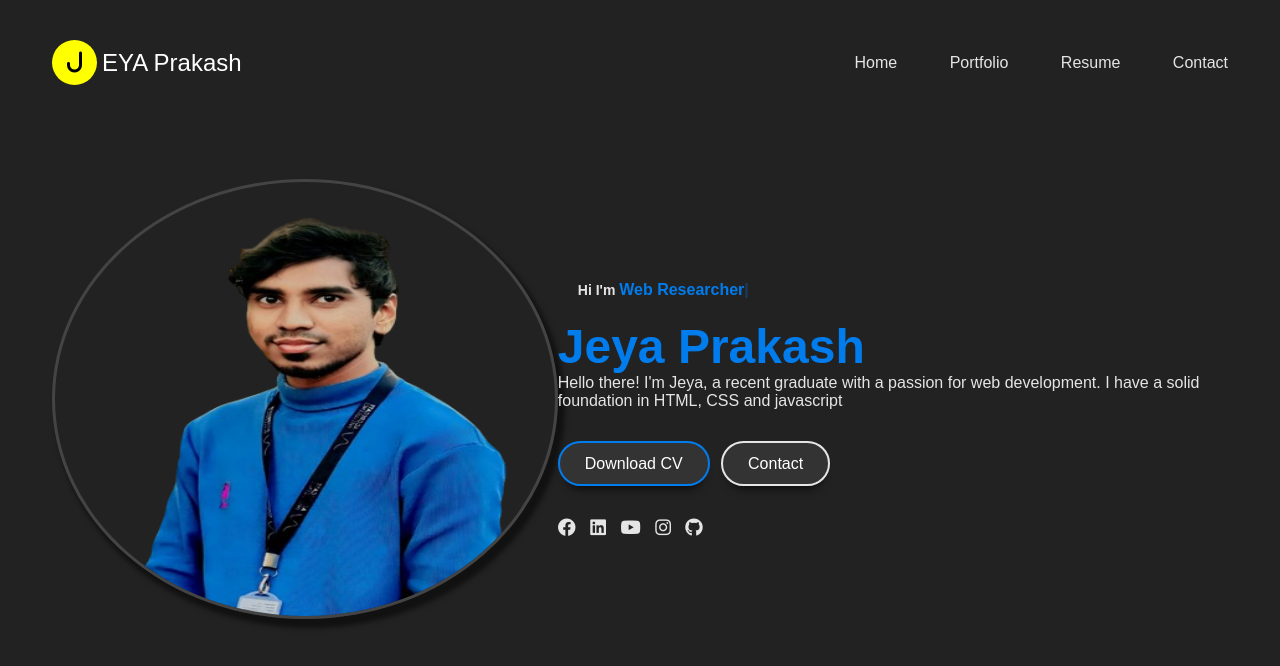
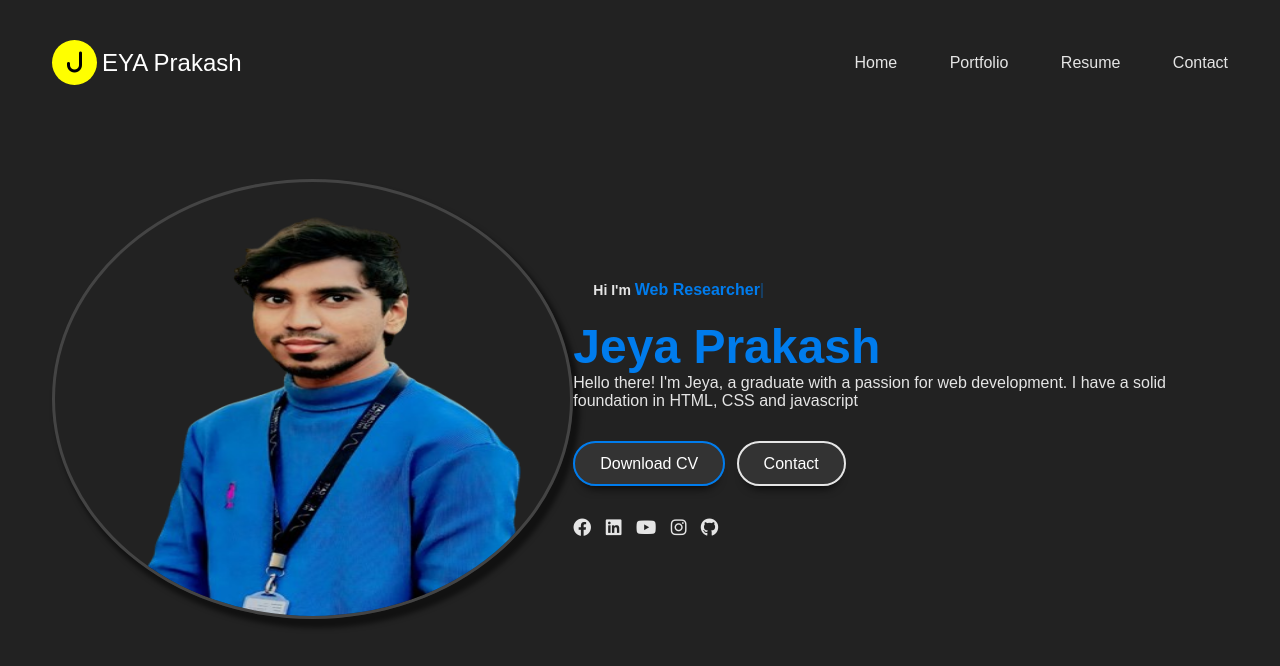
Before and after one commit to Jeyaprakash367/Portfolio, a plain HTML site: page index.html in a window 1280 px wide. Drawn offline with nearby package versions, Linux system fonts and the light colour scheme.

Commit message:
Update index.html

```diff
--- a/index.html
+++ b/index.html
@@ -32,7 +32,7 @@
                     <div class="hero-text">
                         <h5>Hi I'm <span class="input">Frontend Developer</span></h5>
                         <h1>Jeya Prakash</h1>
-                        <p>Hello there! I'm Jeya, a recent graduate with a passion for web development.
+                        <p>Hello there! I'm Jeya, a graduate with a passion for web development.
                             I have a solid foundation in HTML, CSS and javascript</p>
                         <div class="btn-group">
                             <a href="#" class="btn active">Download CV</a>
```
